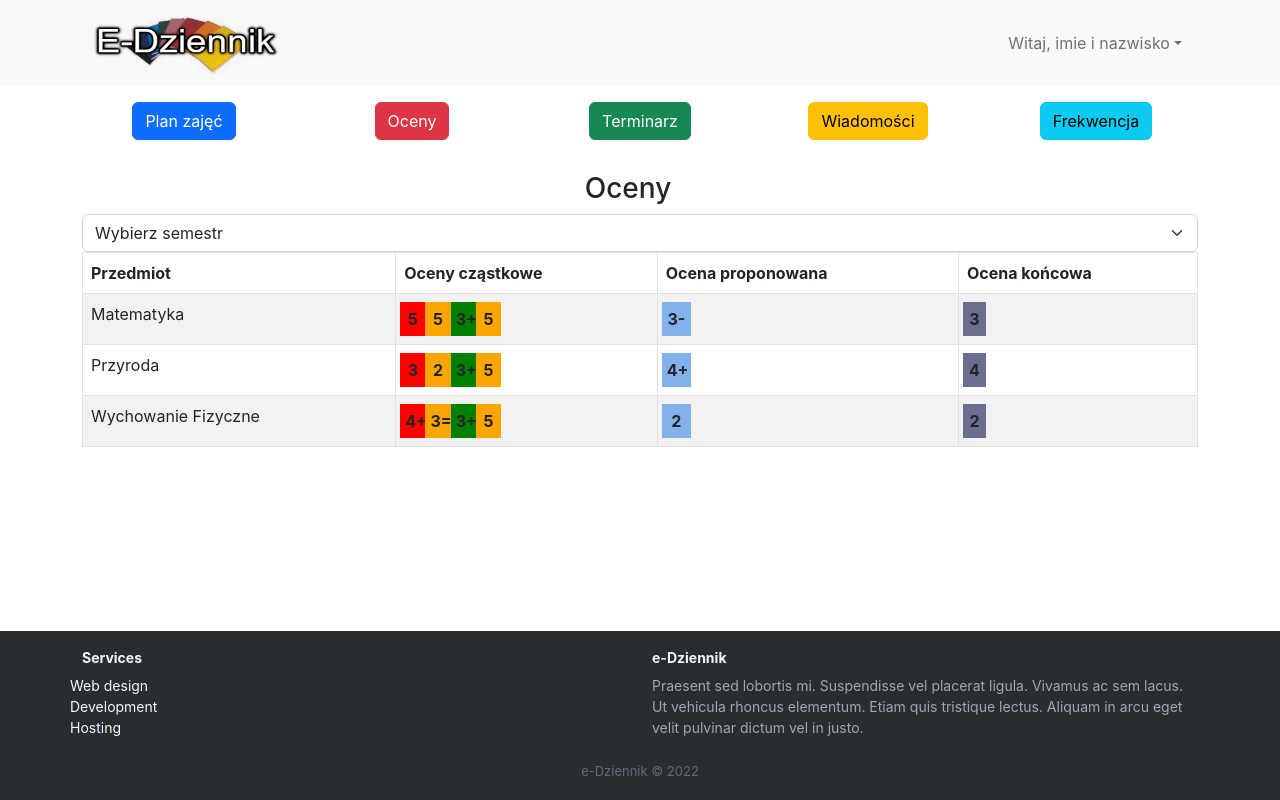
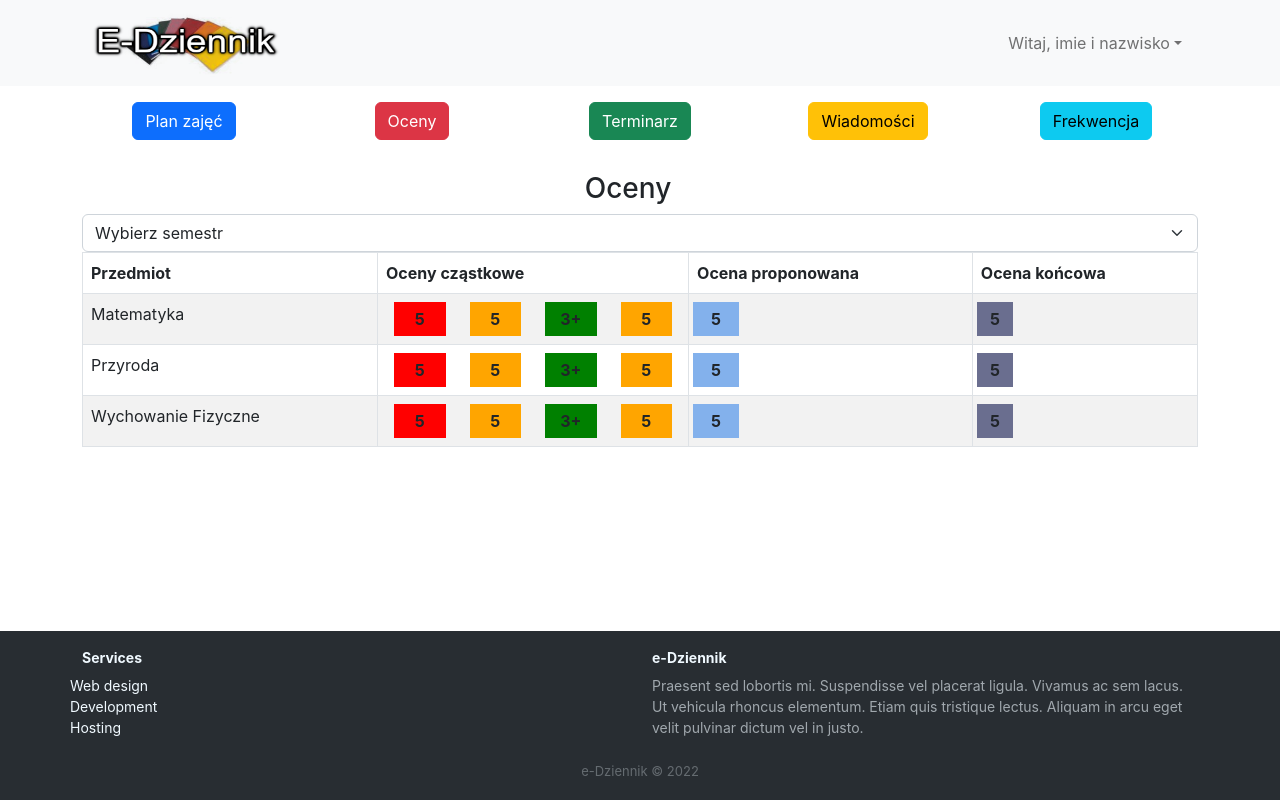
Before and after one commit to Register-app/register-app-frontend, a React (Create React App) app: page /grades2 in a window 1280 px wide. Built offline with nearby package versions, Linux system fonts and the light colour scheme.

Commit message:
fix: Student's grades CSS

```diff
--- a/src/components/style/custom.css
+++ b/src/components/style/custom.css
@@ -70,8 +70,8 @@ footer {
 }
 
 .sprawdzian {
-    height: 10%;
-    width: 10%;
+    /* height: 10%;
+    width: 10%; */
     text-align: center;
     font-weight: bold;
     background-color: red;
@@ -79,8 +79,8 @@ footer {
 }
 
 .kartkowka {
-    height: 10%;
-    width: 10%;
+    /* height: 10%;
+    width: 10%; */
     text-align: center;
     font-weight: bold;
     background-color: green;
@@ -88,8 +88,8 @@ footer {
 }
 
 .aktywnosc {
-    height: 10%;
-    width: 10%;
+    /* height: 10%;
+    width: 10%; */
     text-align: center;
     font-weight: bold;
     background-color: orange;
@@ -97,8 +97,8 @@ footer {
 }
 
 .propozycja {
-    height: 10%;
-    width: 10%;
+    /* height: 10%;
+    width: 10%; */
     text-align: center;
     font-weight: bold;
     background-color: rgb(131, 177, 236);
@@ -106,8 +106,8 @@ footer {
 }
 
 .koncowa {
-    height: 10%;
-    width: 10%;
+    /* height: 10%;
+    width: 10%; */
     text-align: center;
     font-weight: bold;
     background-color: rgb(106, 110, 143);
--- a/src/pages/Grades.js
+++ b/src/pages/Grades.js
@@ -1,6 +1,6 @@
 import { useState } from "react";
 import "bootstrap/dist/css/bootstrap.min.css";
-import { Container, Row, Table } from "react-bootstrap";
+import { Container, Row, Table, Col } from "react-bootstrap";
 import ValueSelect from "components/ValueSelect";
 
 const Grades = () => {
@@ -43,64 +43,64 @@ const Grades = () => {
             <tr>
               <td>Matematyka</td>
               <td>
-                <div class="row px-2">
-                  <div class="col-2 sprawdzian">5</div>
-                  <div class="col-2 aktywnosc">5</div>
-                  <div class="col-2 kartkowka">3+</div>
-                  <div class="col-2 aktywnosc">5</div>
-                </div>
+                <Row className="px-2">
+                  <Col><div class="h-100 w-80 sprawdzian">5</div></Col>
+                  <Col><div class="h-100 w-80 aktywnosc">5</div></Col>
+                  <Col><div class="h-100 w-80 kartkowka">3+</div></Col>
+                  <Col><div class="h-100 w-80 aktywnosc">5</div></Col>
+                </Row>
               </td>
               <td>
-                <div class="row px-2">
-                  <div class="col-2 propozycja">3-</div>
-                </div>
+              <Row className="px-2">
+                  <Col className="col-lg-2 h-100 w-80 propozycja">5</Col>
+                </Row>
               </td>
               <td>
-                <div class="row px-2">
-                  <div class="col-2 koncowa">3</div>
-                </div>
+              <Row className="px-2">
+                  <Col className="col-lg-2 h-100 w-80 koncowa">5</Col>
+                </Row>
               </td>
             </tr>
             <tr>
               <td>Przyroda</td>
               <td>
-                <div class="row px-2">
-                  <div class="col-2 sprawdzian">3</div>
-                  <div class="col-2 aktywnosc">2</div>
-                  <div class="col-2 kartkowka">3+</div>
-                  <div class="col-2 aktywnosc">5</div>
-                </div>
+              <Row className="px-2">
+                  <Col><div class="h-100 w-80 sprawdzian">5</div></Col>
+                  <Col><div class="h-100 w-80 aktywnosc">5</div></Col>
+                  <Col><div class="h-100 w-80 kartkowka">3+</div></Col>
+                  <Col><div class="h-100 w-80 aktywnosc">5</div></Col>
+                </Row>
               </td>
               <td>
-                <div class="row px-2">
-                  <div class="col-2 propozycja">4+</div>
-                </div>
+              <Row className="px-2">
+                  <Col className="col-lg-2 h-100 w-80 propozycja">5</Col>
+                </Row>
               </td>
               <td>
-                <div class="row px-2">
-                  <div class="col-2 koncowa">4</div>
-                </div>
+              <Row className="px-2">
+                  <Col className="col-lg-2 h-100 w-80 koncowa">5</Col>
+                </Row>
               </td>
             </tr>
             <tr>
               <td>Wychowanie Fizyczne</td>
               <td>
-                <div class="row px-2">
-                  <div class="col-2 sprawdzian">4+</div>
-                  <div class="col-2 aktywnosc">3=</div>
-                  <div class="col-2 kartkowka">3+</div>
-                  <div class="col-2 aktywnosc">5</div>
-                </div>
+              <Row className="px-2">
+                  <Col><div class="h-100 w-80 sprawdzian">5</div></Col>
+                  <Col><div class="h-100 w-80 aktywnosc">5</div></Col>
+                  <Col><div class="h-100 w-80 kartkowka">3+</div></Col>
+                  <Col><div class="h-100 w-80 aktywnosc">5</div></Col>
+                </Row>
               </td>
               <td>
-                <div class="row px-2">
-                  <div class="col-2 propozycja">2</div>
-                </div>
+              <Row className="px-2">
+                  <Col className="col-lg-2 h-100 w-80 propozycja">5</Col>
+                </Row>
               </td>
               <td>
-                <div class="row px-2">
-                  <div class="col-2 koncowa">2</div>
-                </div>
+              <Row className="px-2">
+                  <Col className="col-lg-2 h-100 w-80 koncowa">5</Col>
+                </Row>
               </td>
             </tr>
           </tbody>
```
